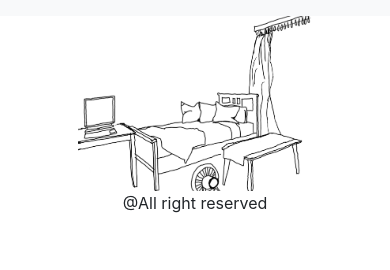
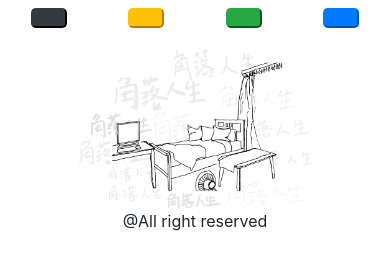
Before and after one commit to pclightyear/counseling_center_corner_life, a plain HTML site: page index.html in a window 390 px wide. Drawn offline with nearby package versions, Linux system fonts and the light colour scheme.

Commit message:
v0.0.1 fix the issue that button can't display on mobile device

```diff
--- a/css/main.css
+++ b/css/main.css
@@ -2,6 +2,17 @@
 {
     padding: 5px;
 } */
+
+.option-set
+{
+    margin-top: 0.3rem;
+    margin-bottom: 0.3rem;
+}
+
+.option
+{
+    text-align: center;
+}
 
 .masking {
     opacity: 0;
--- a/index.html
+++ b/index.html
@@ -14,13 +14,13 @@
   <body>
 
     <!-- top navbar ================================================================================ -->
-    <nav class="navbar navbar-expand-md navbar-dark bg-light">
+    <!-- <nav class="navbar navbar-expand-md navbar-dark bg-light"> -->
         <!-- <div class="navbar-collapse collapse w-100 order-1 order-md-0 dual-collapse2">
         </div>
         <div class="mx-auto order-0">
         </div> -->
-        <div class="navbar-collapse collapse w-100 order-3 dual-collapse2">
-            <ul class="navbar-nav ml-auto">
+        <!-- <div class="navbar-collapse collapse w-100 order-3 dual-collapse2"> -->
+            <!-- <ul class="navbar-nav ml-auto">
                 <li class="nav-item btn-group">
                   <button id="btn_dark" type="button" class="btn-lg btn-dark"></button>
                 </li>
@@ -33,13 +33,36 @@
                 <li class="nav-item btn-group">
                   <button id="btn_lookfor" type="button" class="btn-lg btn-primary"></button>
                 </li>
-            </ul>
-        </div>
-    </nav>
+            </ul> -->
+
+
+            <div>
+                <div class="container option-set">
+                    <div class="row">
+                      <div id="" class="col option">
+                        <button id="btn_dark" type="button" class="align-middle btn-lg btn-dark"></button>
+                      </div>
+                      <div id="" class="col option">
+                        <button id="btn_accomp" type="button" class="align-middle btn-lg btn-warning"></button>
+                      </div>
+                      <div id="" class="col option">
+                        <button id="btn_conf" type="button" class="align-middle btn-lg btn-success"></button>
+                      </div>
+                      <div id="" class="col option">
+                        <button id="btn_lookfor" type="button" class="align-middle btn-lg btn-primary"></button>
+                      </div>
+                    </div>
+                </div>
+              </div>
+
+
+
+        <!-- </div>
+    </nav> -->
     <!-- home ================================================================= -->
     <section>
       <div class="main-img flex-column">
-        <img id="room" class="current-img" src='./img/ROOM.png'>
+        <img id="room" class="current-img" src='./img/ROOM-WITH-BACK.png'>
 
         <a id="dark-url" href="./dark/黑暗.html">
           <img id="dark-img" class="hidden" src='./img/Dark.png'>
@@ -56,7 +79,6 @@
         <a id="lookfor-url" href="./lookfor/期待.html">
           <img id="lookfor-img" class="hidden" src='./img/LOOKFOR.png'>
         </a>
-
       </div>
     </section>
 
```
